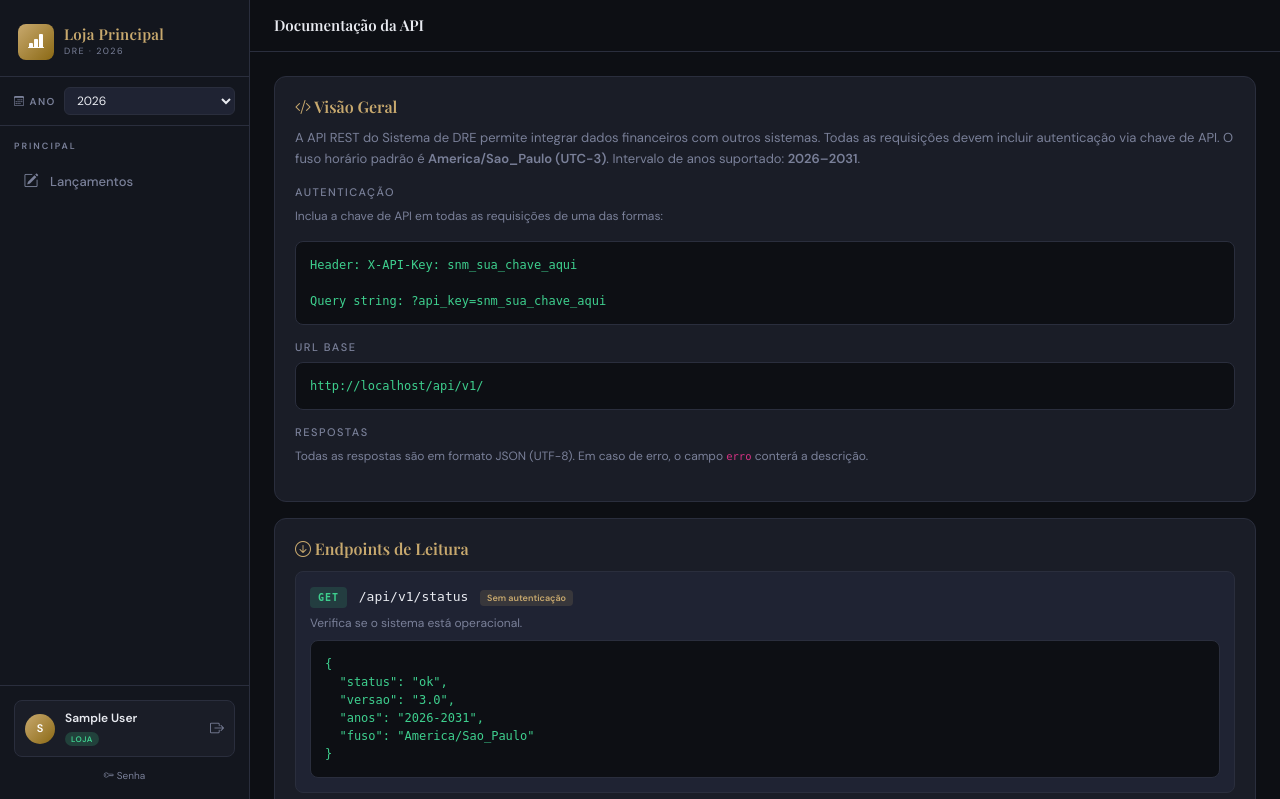
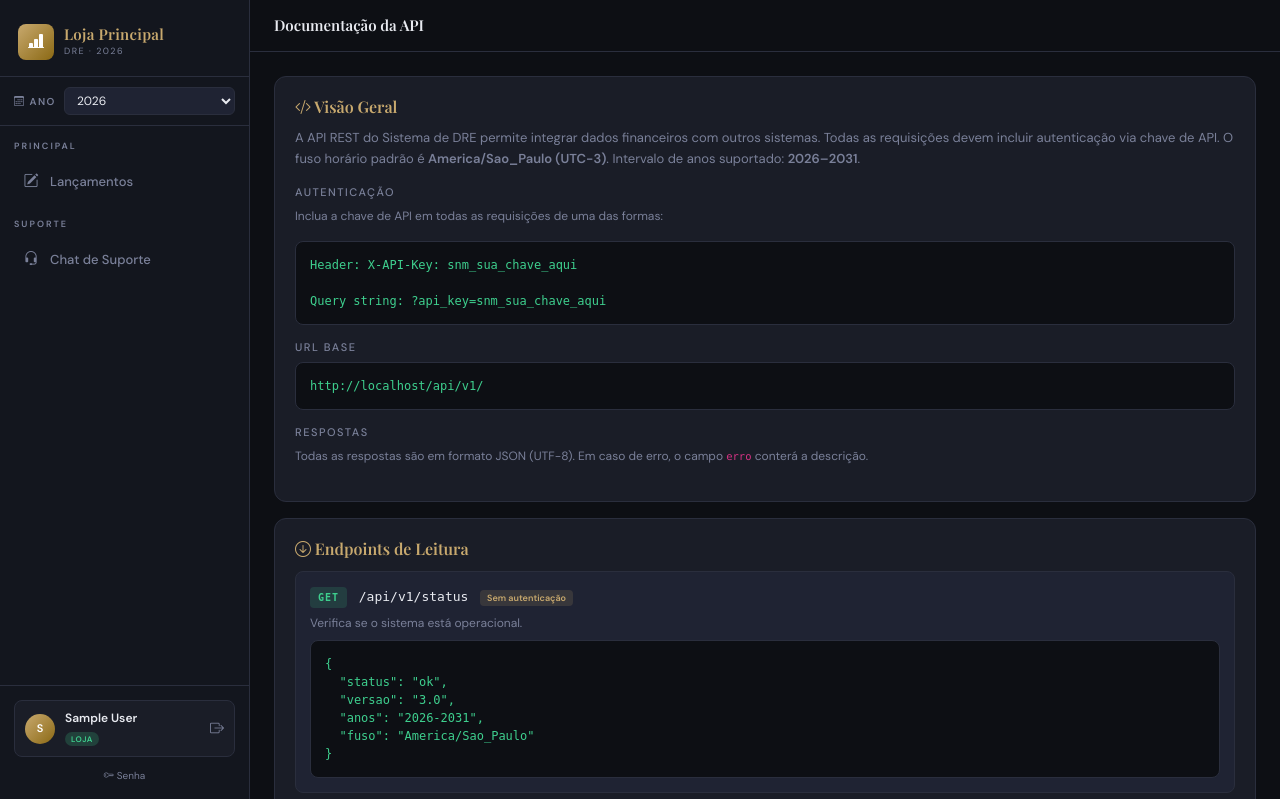
Before and after one commit to EvelynCFReal/sistema-dre, a Flask app: page /api/docs in a window 1280 px wide. Shown: the top 799 px of the page. Run offline with Flask 3, Linux system fonts and the light colour scheme; the visitor is signed in with stand-in values (Sample User, id 1); data comes from the database, SQL or seed files in the repository; data that the repository does not hold is empty.

Commit message:
Auto-update

```diff
--- a/sistema/templates/base.html
+++ b/sistema/templates/base.html
@@ -342,6 +342,11 @@ body{background:var(--bg);color:var(--text);font-family:'DM Sans',sans-serif;fon
   </a>
   {% endif %}
 
+  <div class="nav-section">Suporte</div>
+  <a href="{{ url_for('suporte_chat') }}" class="nav-item {% if request.endpoint in ('suporte_chat','suporte_chat_sugestoes') %}active{% endif %}">
+    <i class="bi bi-headset"></i> Chat de Suporte
+  </a>
+
   <div class="sidebar-footer">
     <div class="user-pill">
       <div class="user-avatar">{{ user_nome[0].upper() if user_nome else '?' }}</div>
```
